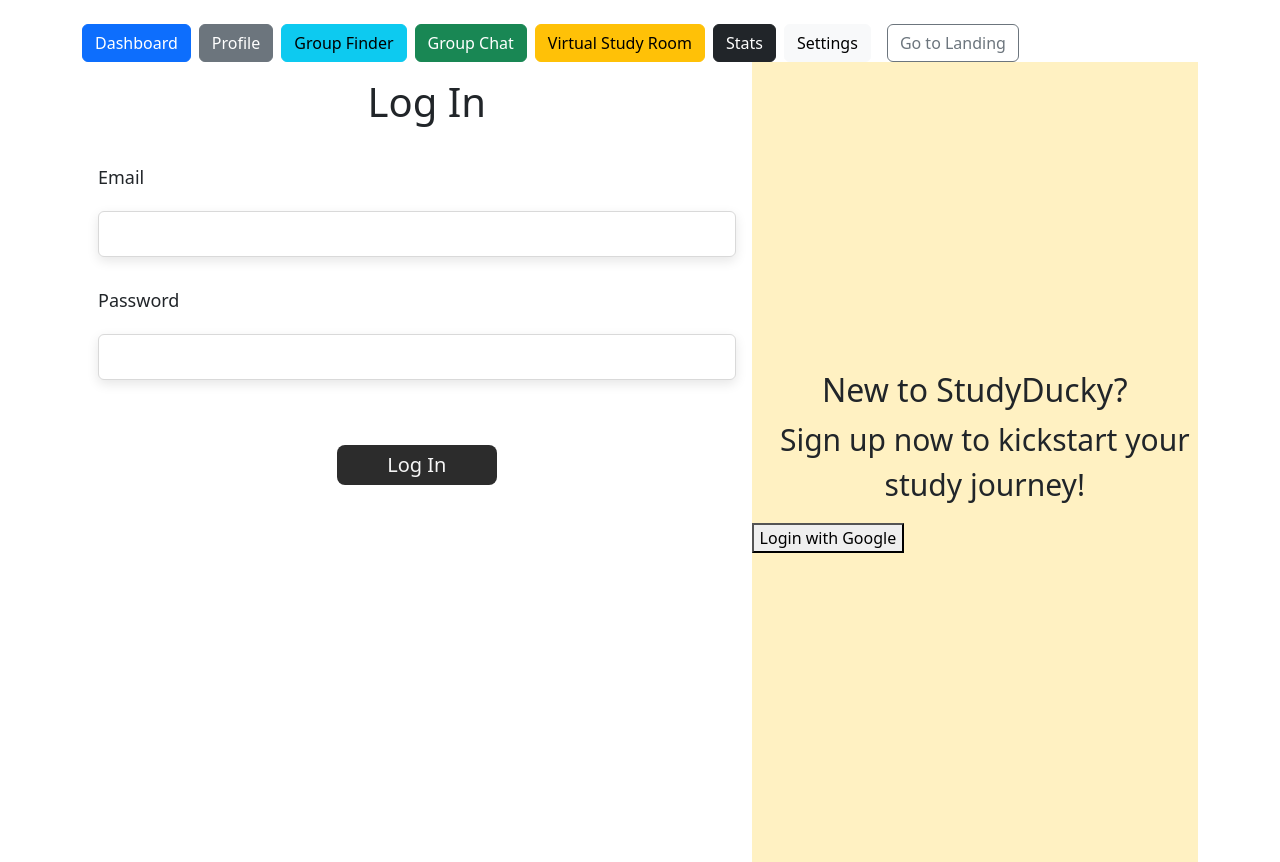
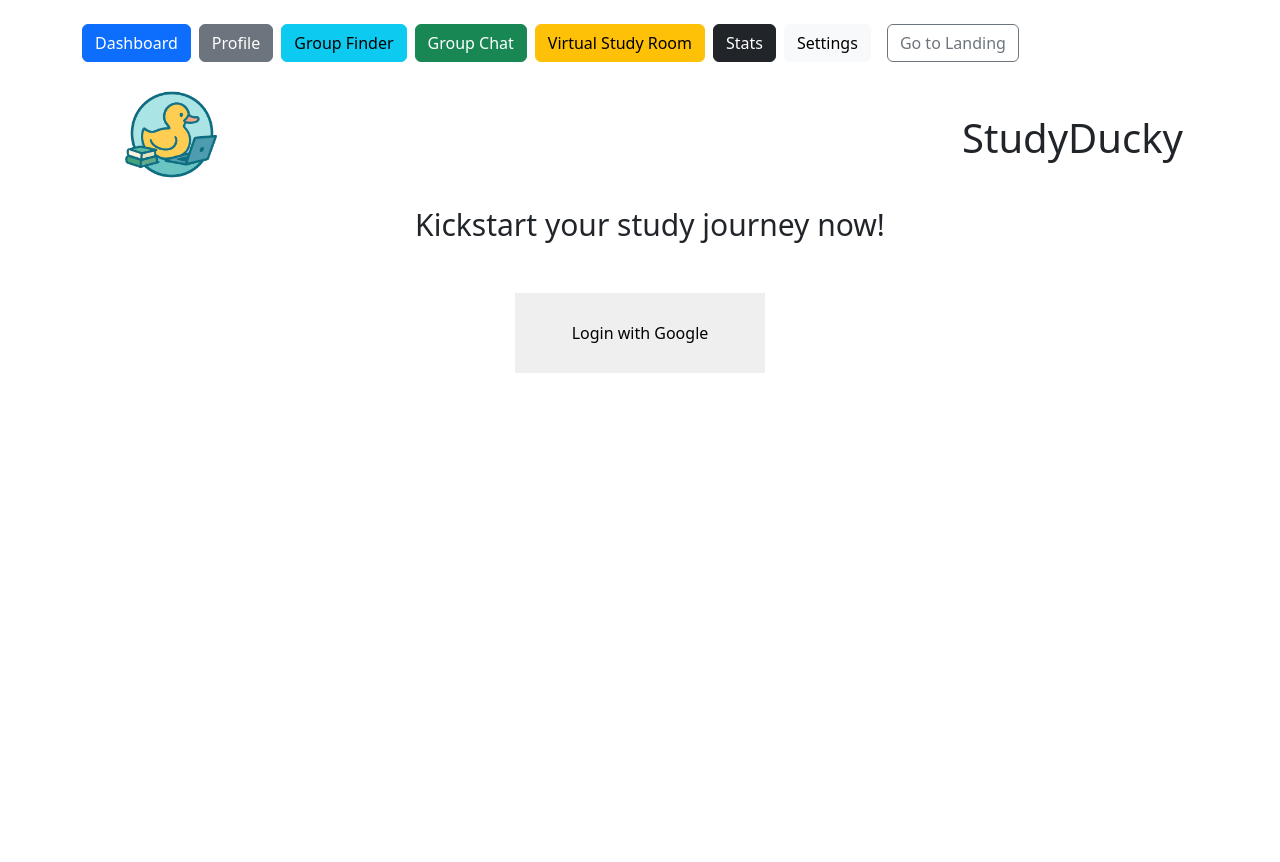
Before and after one commit to zixuantan/Orbital-25, a React (Create React App) app in the folder studyducky/: page /login in a window 1280 px wide. After the commit the page ends 800 px from the top, so only its background shows below. Built offline with nearby package versions, Linux system fonts and the light colour scheme.

Commit message:
committing new branch

```diff
--- a/studyducky/src/App.js
+++ b/studyducky/src/App.js
@@ -3,7 +3,7 @@
 import Navbar from "./components/Navbar"; // ✅ new
 import LandingPage from "./pages/LandingPage";
 import Registration from "./pages/Registration";
-import LoginPage from "./pages/LoginPage";
+import LoginPage from "./pages/LoginPage.js";
 import MainPage from "./pages/MainPage";
 import Dashboard from "./pages/Dashboard";
 import Profile from "./pages/Profile";
--- a/studyducky/src/pages/LoginPage.css
+++ b/studyducky/src/pages/LoginPage.css
@@ -1,78 +1,24 @@
 .overall-page {
-    background-color: #fff;
+    background-color: #fff1c2;
     display: flex;
+    flex-direction: column;
+    gap: 30px;
+    align-items: center;
+    background-color: red;
 }
 
-.login-section {
-    width: 60%;
-    height: 100vh;
-}
-
-.details {
-    padding: 16px;
-    width: 80%;
+.header {
+    width: 50%;
     display: flex;
-    flex-direction: column;
-    margin: auto;
-    gap: 15px;
+    align-items: center;
+    margin-top: 50px;
+    gap: 10px;
 }
 
 h1 {
-    font-size: 35px;
-    align-self: center;
-    margin-top: 30px;
-    margin-bottom: 20px;
-}
-
-label {
-    font-size: 18px;
-    margin: 15px 0px 5px;
-}
-
-input {
-    background-color: #FFF;
-    width: 100%;
-    padding: 10px;
-    font-size: 14px;
-    border-radius: 6px;
-    border: 1px solid #D9D9D9;
-    box-shadow: 0 4px 12px rgba(0, 0, 0, 0.1);
-}
-
-.login-btn {
-    background-color: #2c2c2c;
-    color: #f5f5f5;
-    width: 160px;
-    height: 40px;
-    padding: 10px;
-    border: #2C2C2C;
-    border-radius: 8px;
     font-size: 20px;
-    display: flex;
-    justify-content: center;
-    align-items: center;
-    margin: 50px auto 0 auto;
-    cursor: pointer;
-}
-
-.signup-section {
-    background: #fff1c2;
-    background-position: center;
-    background-size: cover;
-    width: 40%;
-    height: 100vh;
-    display: flex;
-    justify-content: center;
-    align-items: center;
-}
-
-.group {
-    gap: 10px;
-}
-
-h2 {
-    font-size: 50px;
-    text-align: center;
+    margin: 0;
+    line-height: 1;
 }
 
 p {
@@ -80,22 +26,15 @@
     text-align: center;
 }
 
-.signup-btn {
-    background-color: #2c2c2c;
-    color: #f5f5f5;
-    width: 160px;
-    height: 40px;
+button {
+    width: 250px;
+    height: 80px;
     padding: 10px;
     border: #2C2C2C;
     border-radius: 8px;
-    font-size: 20px;
+    font-size: 5px;
     display: flex;
     justify-content: center;
     align-items: center;
-    margin: 0 auto 0 auto;
     cursor: pointer;
 }
-
-.signup-section a {
-    text-decoration: none;
-}
--- a/studyducky/src/pages/LoginPage.js
+++ b/studyducky/src/pages/LoginPage.js
@@ -1,30 +1,17 @@
-import React from "react";
-import { Link } from "react-router-dom";
+import React from 'react';
 import "./LoginPage.css";
 
 function LoginPage() {
 	return (
 		<div className="overall-page">
-			<form className="login-section">
-				<div className="details">
-					<h1>Log In</h1>
+			<div className="header">
 
-					<label>Email</label>
-					<input type="email" />
+				<img src="logo.png" alt="logo" width="150" height="150"/>
+				<h1>StudyDucky</h1>
 
-					<label>Password</label>
-					<input type="password" />
+			</div>
 
-					<button type="submit" className="login-btn">
-						Log In
-					</button>
-				</div>
-			</form>
-
-			<div className="signup-section">
-				<div className="group">
-					<h2>New to StudyDucky?</h2>
-					<p>Sign up now to kickstart your study journey!</p>
+			<p>Kickstart your study journey now!</p>
 			<button
 				onClick={() =>
 					(window.location.href =
@@ -34,8 +21,6 @@
 				Login with Google
 			</button>
 		</div>
-			</div>
-		</div>
 	);
 }
 
```
Also changed, not shown: studyducky/public/logo.png (added). Lines whose indentation alone changed are shown as unchanged.
